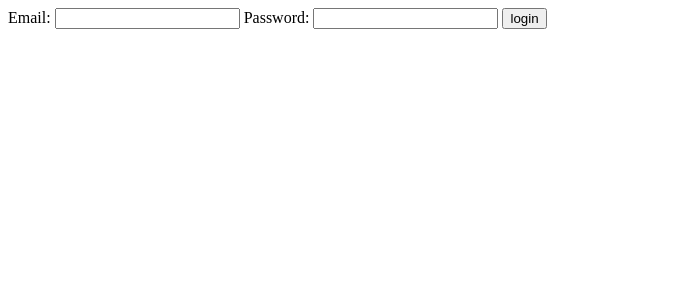
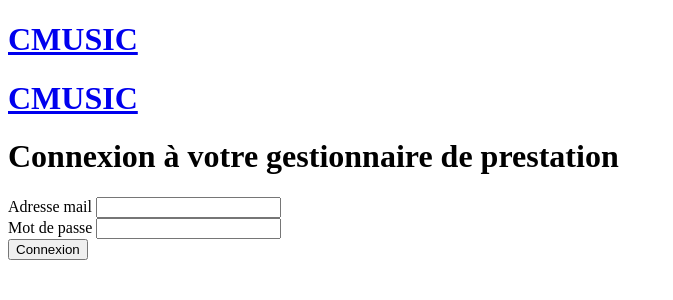
Before and after one commit to Thomas905/CMusic, a Symfony app: template templates/login/index.html.twig in a window 1536 px wide. Shown: the top 300 px of the page, without its empty margins (0-673 px from the left). Run offline with Twig, Linux system fonts and the light colour scheme; the template is opened without the code that fills it, so the values that code supplies are empty; some libraries are stand-ins or nearby versions.

Commit message:
design login

```diff
--- a/templates/components/_side.html.twig
+++ b/templates/components/_side.html.twig
@@ -2,17 +2,21 @@
     <div class="side-bar-content">
         <div class="header-side">
             <h1 class="white fw-bold title-side"><a href="/" class="white">CMUSIC</a></h1>
+            {% if app.user %}
                 <a href="{{ path('etablissement_new') }}"><img  class="img-side" src="{{ asset('build/images/etablissement.png') }}" alt="etablisement"><p class="text-side-icon">Encodage d'un établissement</p></a>
                 <a href="{{ path('prestation_new') }}"><img class="img-side" src="{{ asset('build/images/prestation.png') }}" alt="prestation"><p class="text-side-icon">Encodage d'une prestation</p></a>
                 <a href="#"><img class="img-side" src="{{ asset('build/images/invoice.png') }}" alt="invoice"><p class="text-side-icon">Nouvelle facture</p></a>
                 <a href="#"><img class="img-side" src="{{ asset('build/images/calendar.png') }}" alt="calendar"><p class="text-side-icon">Rechercher un établissement</p></a>
+            {% endif %}
         </div>
         <div class="content-side-bar-desktop">
             <h1 class="white fw-bold title-side mb-7"><a href="/" class="white">CMUSIC</a></h1>
+            {% if app.user %}
                 <a href="{{ path('etablissement_new') }}" class="d-flex align-items-center p-4"><img  class="img-side" src="{{ asset('build/images/etablissement.png') }}" alt="etablisement"><p class="text-side-icon ms-4 white mb-0">Encodage d'un établissement</p></a>
                 <a href="{{ path('prestation_new') }}" class="d-flex align-items-center p-4"><img class="img-side" src="{{ asset('build/images/prestation.png') }}" alt="prestation"><p class="text-side-icon ms-4 white">Encodage d'une prestation</p></a>
                 <a href="#" class="d-flex align-items-center p-4"><img class="img-side" src="{{ asset('build/images/invoice.png') }}" alt="invoice"><p class="text-side-icon ms-4 white">Nouvelle facture</p></a>
                 <a href="{{ path('etablissement_index') }}" class="d-flex align-items-center p-4"><img class="img-side" src="{{ asset('build/images/calendar.png') }}" alt="calendar"><p class="text-side-icon ms-4 white">Rechercher un établissement</p></a>
+            {% endif %}
             </div>
     </div>
 </header>
--- a/templates/login/index.html.twig
+++ b/templates/login/index.html.twig
@@ -3,20 +3,28 @@
 {% block title %}Hello LoginController!{% endblock %}
 
 {% block body %}
-    {% if error %}
-        <div>{{ error.messageKey|trans(error.messageData, 'security') }}</div>
-    {% endif %}
 
-    <form action="{{ path('login') }}" method="post">
-        <label for="username">Email:</label>
-        <input type="text" id="username" name="_username" value="{{ last_username }}"/>
+    {% include "components/_side.html.twig" %}
+    <div class="right-login">
+        <h1 class="text-center mt-5">Connexion à votre gestionnaire de prestation </h1>
+        {% if error %}
+            <div>{{ error.messageKey|trans(error.messageData, 'security') }}</div>
+        {% endif %}
 
-        <label for="password">Password:</label>
-        <input type="password" id="password" name="_password"/>
+        <form action="{{ path('login') }}" method="post">
+            <div class="card-login">
+                <div class="col mt-2 me-4 ms-4">
+                    <label class="form-label">Adresse mail</label>
+                    <input type="text" id="username" name="_username" value="{{ last_username }}" class="form-control" />
+                </div>
 
-        {# If you want to control the URL the user is redirected to on success
-    <input type="hidden" name="_target_path" value="/account"/> #}
-
-        <button type="submit">login</button>
-    </form>
+                <div class="col mt-2 me-4 ms-4">
+                    <label class="form-label">Mot de passe</label>
+                    <input type="password" id="password" name="_password" class="form-control"/>
+                </div>
+            </div>
+            <button class="btn btn-primary mt-3 float-end" type="submit">Connexion</button>
+            <input type="hidden" name="_target_path" value="/"/>
+        </form>
+    </div>
 {% endblock %}
```
Also changed, not shown: assets/styles/dashboard.scss (+30 -0 lines). Lines whose indentation alone changed are shown as unchanged.
